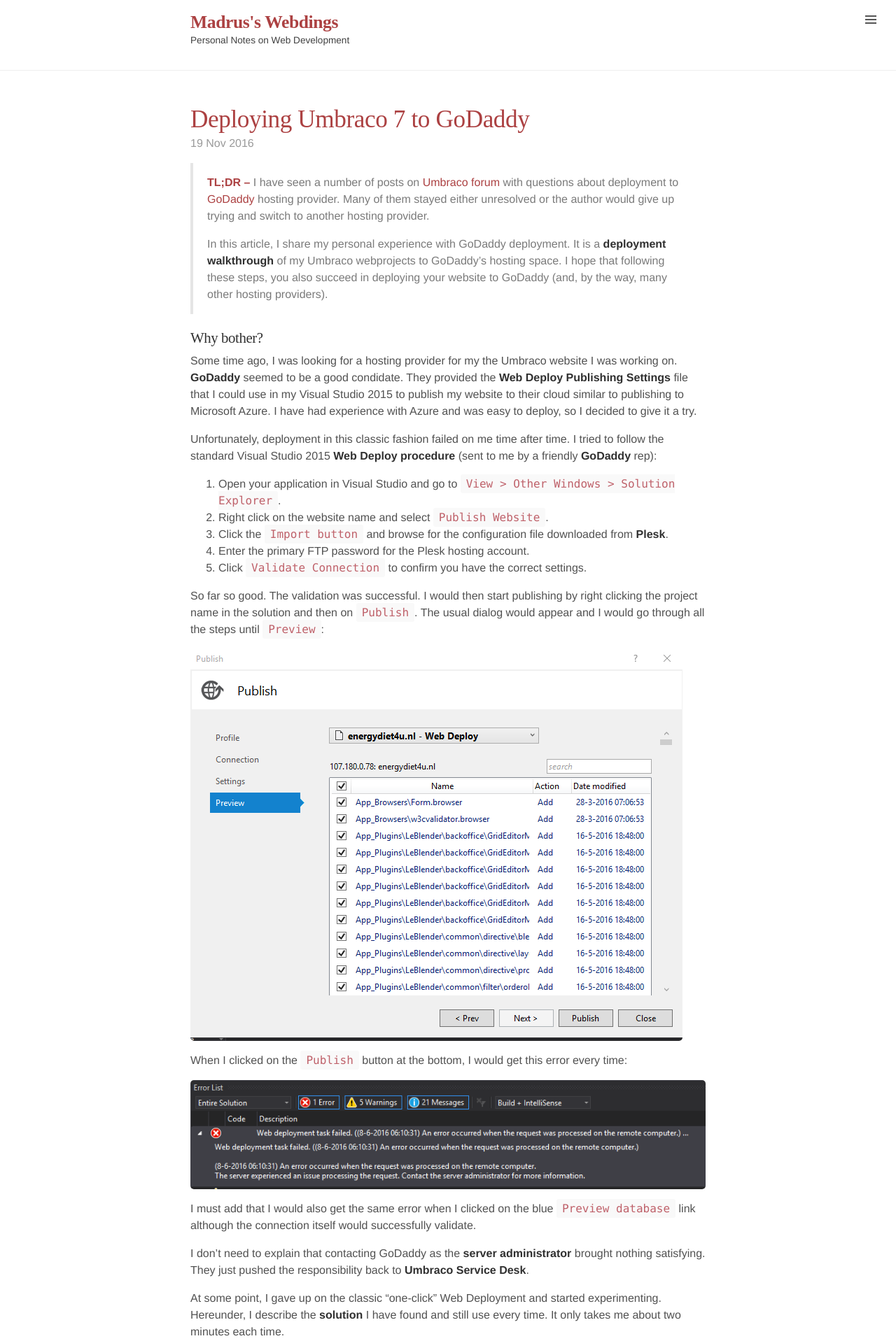
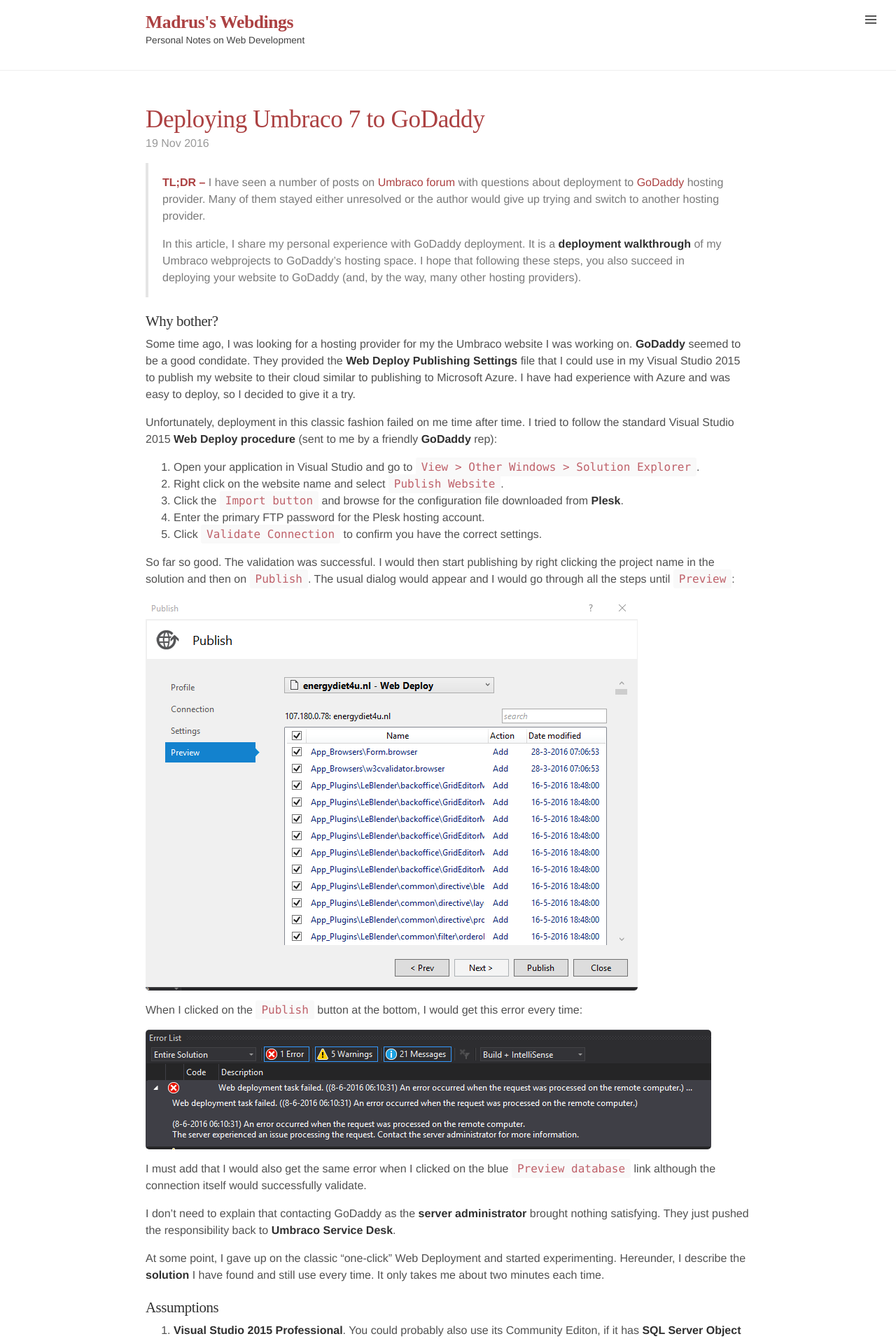
Before and after one commit to madrus/bloglet, a Jekyll site: the page built from index.html, in a window 1280 px wide. Shown: the top 1917 px of the page at 70% size. Built offline with Jekyll 4.4.1, drawn with Linux system fonts in a browser that asks for light colours; some web fonts are replaced; the list of posts is cut into pages by our own code.

Commit message:
styled width

```diff
--- a/public/css/lanyon.css
+++ b/public/css/lanyon.css
@@ -75,18 +75,18 @@
  */
 
 .container {
-  max-width: 28rem;
+  max-width: 28em;
 }
 
 @media (min-width: 38em) {
   .container {
-    max-width: 32rem;
+    max-width: 38em;
   }
 }
 
 @media (min-width: 56em) {
   .container {
-    max-width: 48rem;
+    max-width: 56em;
   }
 }
 
```
